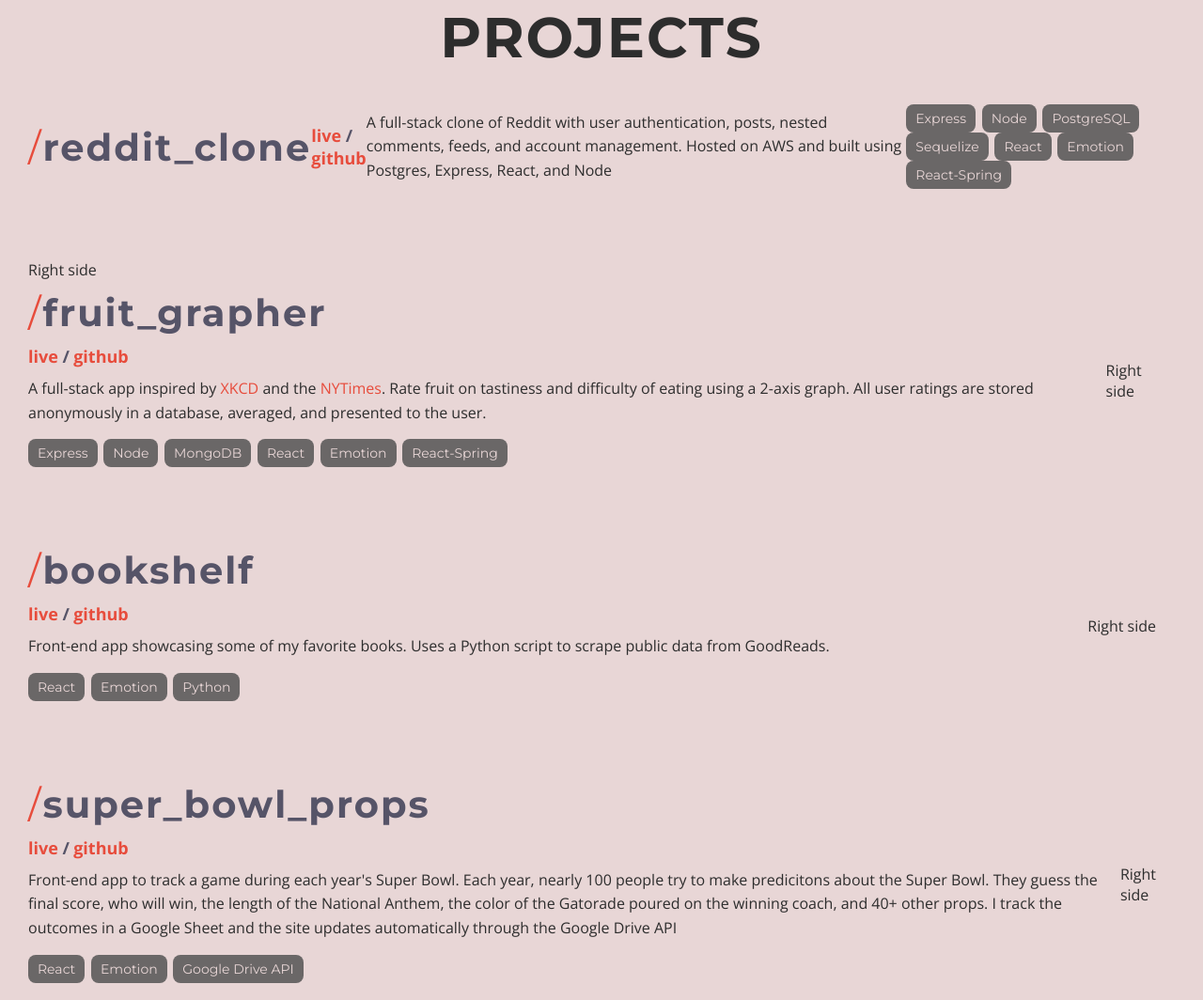
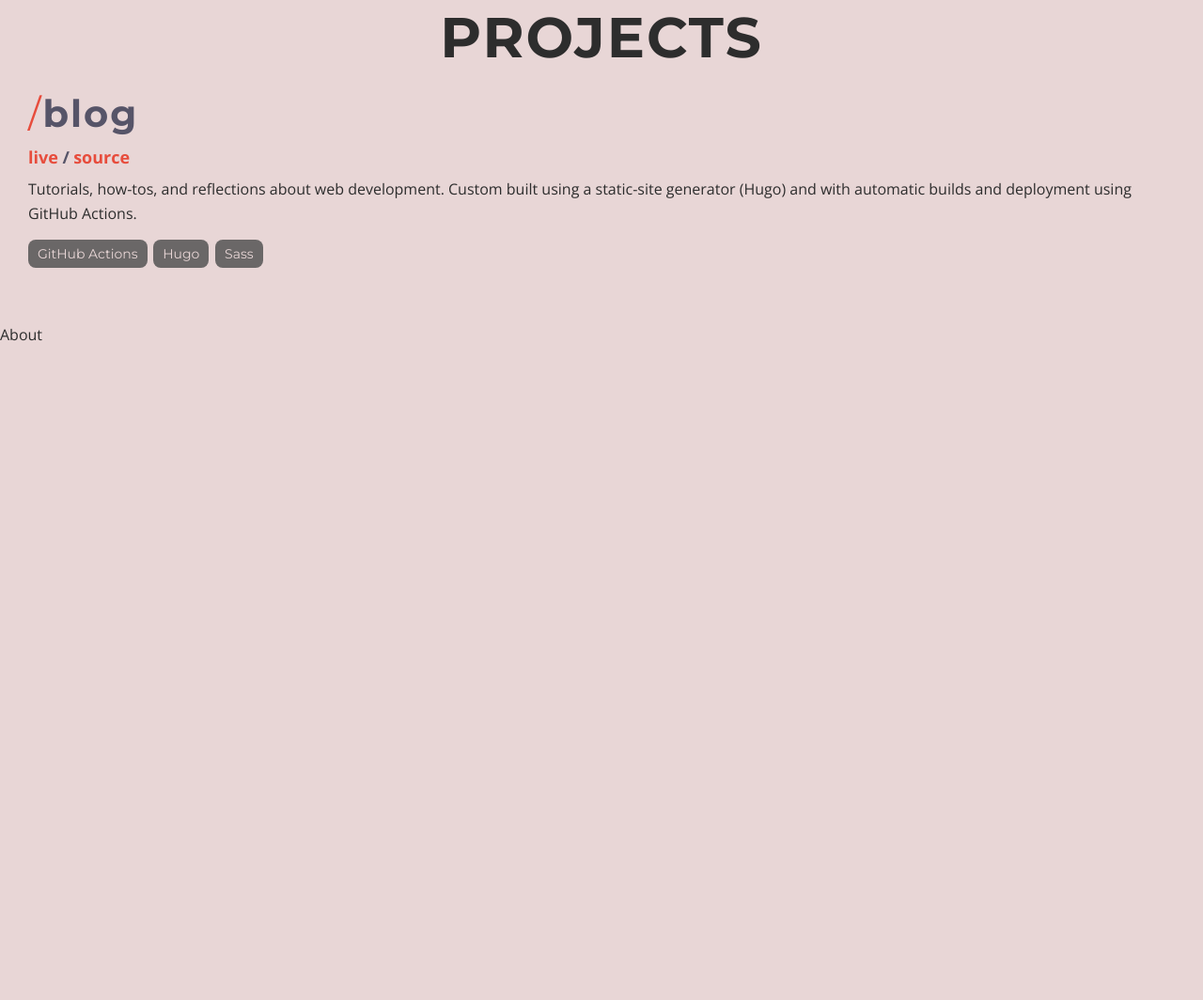
Before and after one commit to TylerAuer/old-portfolio-site, a website: page index.html in a window 1280 px wide. Shown: the part 797-1861 px from the top of the page at 94% size. Drawn offline with nearby package versions, Linux system fonts and the light colour scheme.

Commit message:
hide incomplete projects and add blog

```diff
--- a/index.html
+++ b/index.html
@@ -79,13 +79,13 @@
 
     <section id="projects" class="section-projects">
       <h2 class="title-large">Projects</h2>
+
       <!-- Reddit Clone -->
-      <div class="project">
-        <div class="project__left-side"></div>
+      <!-- <div id="reddit" class="project">
         <h3 class="title-small">Reddit_Clone</h3>
         <div class="project__link-list">
           <a href="#" class="project__link">Live</a>
-          <a href="https://github.com/TylerAuer/reddit-clone-2" class="project__link">GitHub</a>
+          <a href="https://github.com/TylerAuer/reddit-clone-2" class="project__link">source</a>
         </div>
         <p class="project__description">A full-stack clone of Reddit with user authentication, posts, nested comments,
           feeds, and account management. Hosted on AWS and built using Postgres, Express, React, and Node</p>
@@ -98,20 +98,30 @@
           <a href="https://emotion.sh/docs/introduction" class="project__tag">Emotion</a>
           <a href="https://www.react-spring.io/" class="project__tag">React-Spring</a>
         </div>
+      </div> -->
+
+      <!-- Blog -->
+      <div id="blog" class="project">
+        <h3 class="title-small">Blog</h3>
+        <div class="project__link-list">
+          <a href="https://blog.tylerauer.com" class="project__link">Live</a>
+          <a href="https://github.com/TylerAuer/blog" class="project__link">source</a>
         </div>
-      </div>
-      <div class="project__right-side">
-        Right side
+        <p class="project__description">Tutorials, how-tos, and reflections about web development. Custom built using a
+          static-site generator (Hugo) and with automatic builds and deployment using GitHub Actions.</p>
+        <div class="project__tag-list">
+          <a href="https://github.com/features/actions" class="project__tag">GitHub Actions</a>
+          <a href="https://gohugo.io/" class="project__tag">Hugo</a>
+          <a href="https://sass-lang.com/" class="project__tag">Sass</a>
         </div>
       </div>
 
       <!-- Fruit Grapher -->
-      <div class="project">
-        <div class="project__left-side">
+      <!-- <div id="fruit" class="project">
         <h3 class="title-small">Fruit_Grapher</h3>
         <div class="project__link-list">
           <a href="#" class="project__link">Live</a>
-            <a href="https://github.com/TylerAuer/reddit-clone-2" class="project__link">GitHub</a>
+          <a href="https://github.com/TylerAuer/reddit-clone-2" class="project__link">source</a>
         </div>
         <p class="project__description">A full-stack app inspired by <a href="https://xkcd.com/388/"
             class="project__p-link">XKCD</a> and the <a
@@ -126,21 +136,14 @@
           <a href="https://emotion.sh/docs/introduction" class="project__tag">Emotion</a>
           <a href="https://www.react-spring.io/" class="project__tag">React-Spring</a>
         </div>
-          </>
-        </div>
-        <div class="project__right-side">
-          Right side
-        </div>
-      </div>
-
+      </div> -->
 
       <!-- Bookshelf -->
-      <div class="project">
-        <div class="project__left-side">
+      <!-- <div id="bookshelf" class="project">
         <h3 class="title-small">bookshelf</h3>
         <div class="project__link-list">
           <a href="#" class="project__link">Live</a>
-            <a href="https://github.com/TylerAuer/reddit-clone-2" class="project__link">GitHub</a>
+          <a href="https://github.com/TylerAuer/reddit-clone-2" class="project__link">source</a>
         </div>
         <p class="project__description">Front-end app showcasing some of my favorite books. Uses a Python script to
           scrape public data from GoodReads.</p>
@@ -149,22 +152,14 @@
           <a href="https://emotion.sh/docs/introduction" class="project__tag">Emotion</a>
           <a href="https://www.python.org/download/releases/3.0/" class="project__tag">Python</a>
         </div>
-          </>
-        </div>
-        <div class="project__right-side">
-          Right side
-        </div>
-      </div>
-
-
+      </div> -->
 
       <!-- Super Bowl Props -->
-      <div class="project">
-        <div class="project__left-side">
+      <!-- <div id="super-bowl-props" class="project">
         <h3 class="title-small">Super_Bowl_Props</h3>
         <div class="project__link-list">
           <a href="#" class="project__link">Live</a>
-            <a href="https://github.com/TylerAuer/reddit-clone-2" class="project__link">GitHub</a>
+          <a href="https://github.com/TylerAuer/reddit-clone-2" class="project__link">source</a>
         </div>
         <p class="project__description">Front-end app to track a game during each year's Super Bowl. Each year,
           nearly 100 people try to make predicitons about the Super Bowl. They guess the final score, who will win,
@@ -176,12 +171,7 @@
           <a href="https://emotion.sh/docs/introduction" class="project__tag">Emotion</a>
           <a href="https://developers.google.com/drive" class="project__tag">Google Drive API</a>
         </div>
-          </>
-        </div>
-        <div class="project__right-side">
-          Right side
-        </div>
-      </div>
+      </div> -->
 
 
     </section>
--- a/sass/components/_projects.scss
+++ b/sass/components/_projects.scss
@@ -7,9 +7,6 @@
 }
 
 .project {
-  display: flex;
-  justify-content: space-between;
-  align-items: center;
   margin: 0rem 2rem 6rem 0;
 
   &__left-side {
```
Also changed, not shown: css/style.css. Lines whose indentation alone changed are shown as unchanged.
